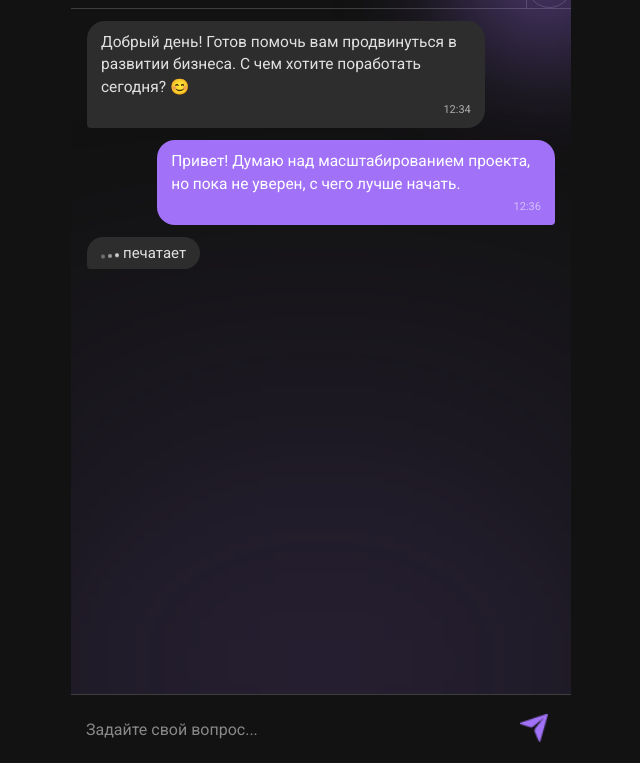
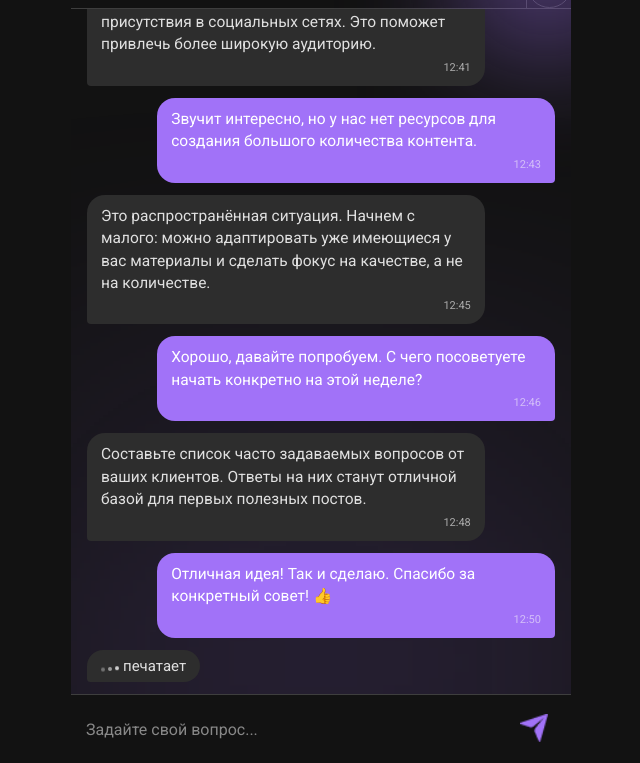
Before and after one commit to skullmare/frontend-mini-app-rocketmind, a plain HTML site: page chat.html in a window 1280 px wide. Shown: the part 37-800 px from the top of the page, without its empty margins (319-959 px from the left). Drawn offline with nearby package versions, Linux system fonts and the light colour scheme.

Commit message:
add message in chat

```diff
--- a/chat.html
+++ b/chat.html
@@ -6,7 +6,9 @@
     <meta name="viewport" content="width=device-width, initial-scale=1.0">
     <title>Чат</title>
     <!-- Google Fonts -->
-    <link href="https://fonts.googleapis.com/css2?family=Roboto:wght@300;400;500;700&family=Roboto+Condensed:wght@300;400;500;700&display=swap" rel="stylesheet">
+    <link
+        href="https://fonts.googleapis.com/css2?family=Roboto:wght@300;400;500;700&family=Roboto+Condensed:wght@300;400;500;700&display=swap"
+        rel="stylesheet">
     <!-- Bootstrap CSS -->
     <link href="https://cdn.jsdelivr.net/npm/bootstrap@5.3.3/dist/css/bootstrap.min.css" rel="stylesheet">
 
@@ -28,14 +30,20 @@
             box-sizing: border-box;
         }
 
-        h1, h2, h3, h4, h5, h6 {
+        h1,
+        h2,
+        h3,
+        h4,
+        h5,
+        h6 {
             font-family: 'Roboto Condensed', sans-serif;
             font-weight: 500;
             text-transform: uppercase;
             color: var(--text-primary);
         }
 
-        html, body {
+        html,
+        body {
             height: 100%;
             margin: 0;
             padding: 0;
@@ -257,19 +265,29 @@
             animation: blink 1.4s infinite both;
         }
 
-        .dots span:nth-child(1) { animation-delay: 0s; }
-        .dots span:nth-child(2) { animation-delay: 0.2s; }
-        .dots span:nth-child(3) { animation-delay: 0.4s; }
+        .dots span:nth-child(1) {
+            animation-delay: 0s;
+        }
+
+        .dots span:nth-child(2) {
+            animation-delay: 0.2s;
+        }
+
+        .dots span:nth-child(3) {
+            animation-delay: 0.4s;
+        }
 
         @keyframes blink {
             0% {
                 opacity: 0.2;
                 transform: translateY(0px);
             }
+
             20% {
                 opacity: 1;
                 transform: translateY(-2px);
             }
+
             100% {
                 opacity: 0.2;
                 transform: translateY(0px);
@@ -307,6 +325,50 @@
         </div>
 
         <div class="message incoming">
+            Отличная цель! Давайте для начала определим, какие каналы привлечения клиентов работают у вас сейчас лучше
+            всего.
+            <div class="message-time">12:37</div>
+        </div>
+
+        <div class="message outgoing">
+            В основном это сарафанное радио и немного контекстной рекламы. Но хочется выйти на новый уровень.
+            <div class="message-time">12:39</div>
+        </div>
+
+        <div class="message incoming">
+            Понимаю. Тогда предлагаю рассмотреть стратегию контент-маркетинга и усиление присутствия в социальных сетях.
+            Это поможет привлечь более широкую аудиторию.
+            <div class="message-time">12:41</div>
+        </div>
+
+        <div class="message outgoing">
+            Звучит интересно, но у нас нет ресурсов для создания большого количества контента.
+            <div class="message-time">12:43</div>
+        </div>
+
+        <div class="message incoming">
+            Это распространённая ситуация. Начнем с малого: можно адаптировать уже имеющиеся у вас материалы и сделать
+            фокус на качестве, а не на количестве.
+            <div class="message-time">12:45</div>
+        </div>
+
+        <div class="message outgoing">
+            Хорошо, давайте попробуем. С чего посоветуете начать конкретно на этой неделе?
+            <div class="message-time">12:46</div>
+        </div>
+
+        <div class="message incoming">
+            Составьте список часто задаваемых вопросов от ваших клиентов. Ответы на них станут отличной базой для первых
+            полезных постов.
+            <div class="message-time">12:48</div>
+        </div>
+
+        <div class="message outgoing">
+            Отличная идея! Так и сделаю. Спасибо за конкретный совет! 👍
+            <div class="message-time">12:50</div>
+        </div>
+
+        <div class="message incoming">
             <div class="typing-indicator">
                 <span class="dots">
                     <span></span><span></span><span></span>
@@ -329,7 +391,7 @@
 
     <script src="https://cdn.jsdelivr.net/npm/bootstrap@5.3.3/dist/js/bootstrap.bundle.min.js"></script>
     <script>
-        (function() {
+        (function () {
             'use strict';
 
             const textarea = document.querySelector('.question-field');
@@ -371,4 +433,5 @@
         })();
     </script>
 </body>
+
 </html>
```
